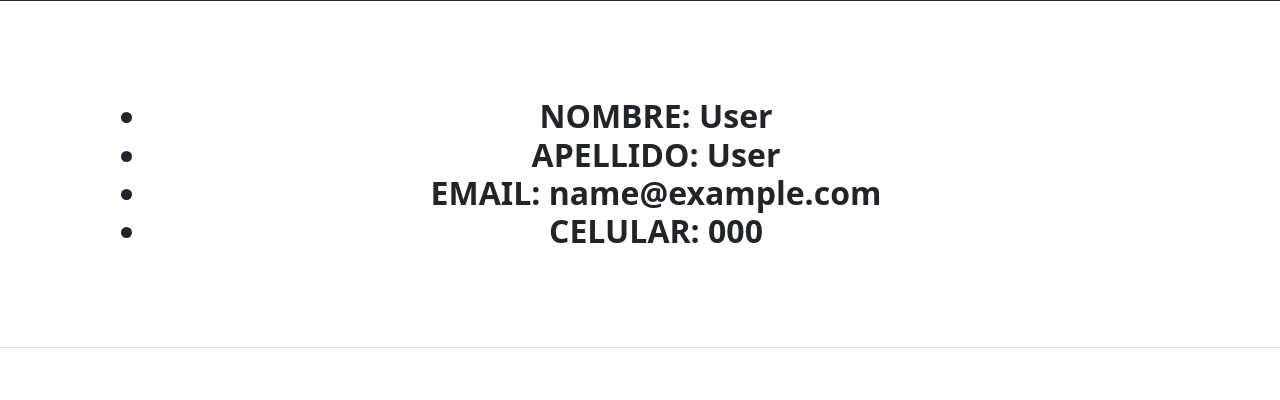
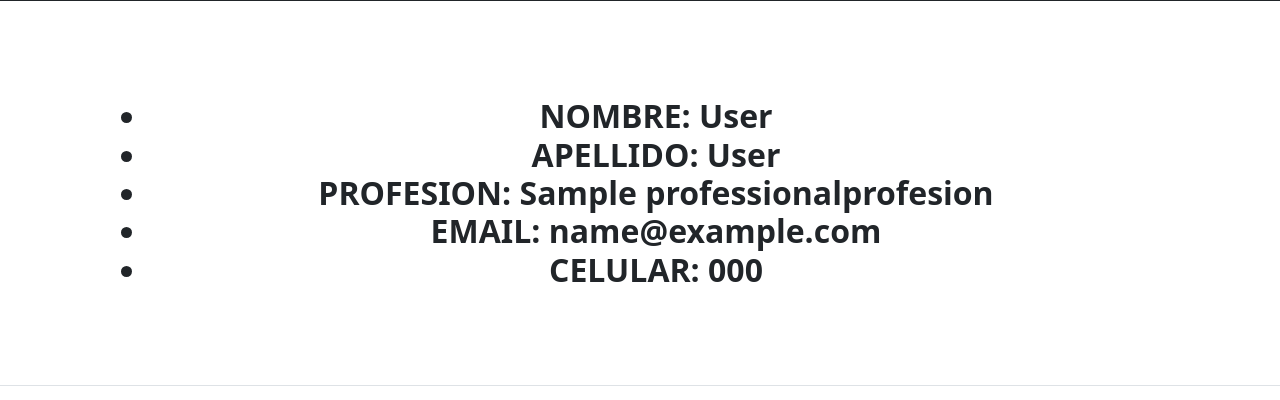
Before and after one commit to rodrigoalonzo/Entrega1Alonzo, a Django app: template AppBlog/templates/AppBlog/11results.html in a window 1280 px wide. Shown: the part 400-800 px from the top of the page. Run offline with Django 4.2, Linux system fonts and the light colour scheme; the template is opened without the code that fills it: most values are stand-ins (such as "Sample title", 1, 10 or a date in 2020); some libraries are stand-ins or nearby versions.

Commit message:
Versión 3.1.7 - Corrige resultados de búsqueda

```diff
--- a/AppBlog/templates/AppBlog/11results.html
+++ b/AppBlog/templates/AppBlog/11results.html
@@ -21,6 +21,7 @@ Estás buscando: {{search}}
         <ul>
             <li>NOMBRE: {{prof.professionalname}}</li>
             <li>APELLIDO: {{prof.professionalsurname}}</li>
+            <li>PROFESION: {{prof.professionalprofesion}}</li>
             <li>EMAIL: {{prof.professionalemail}}</li>
             <li>CELULAR: {{prof.professionalcellnumber}}</li>
         </ul>
```
